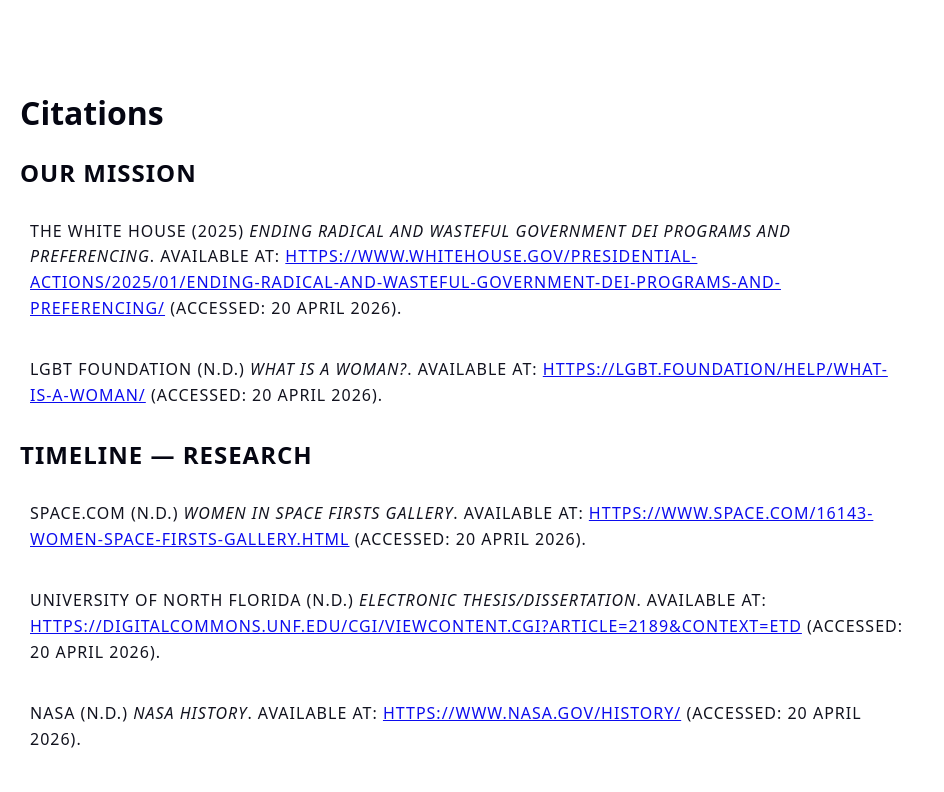
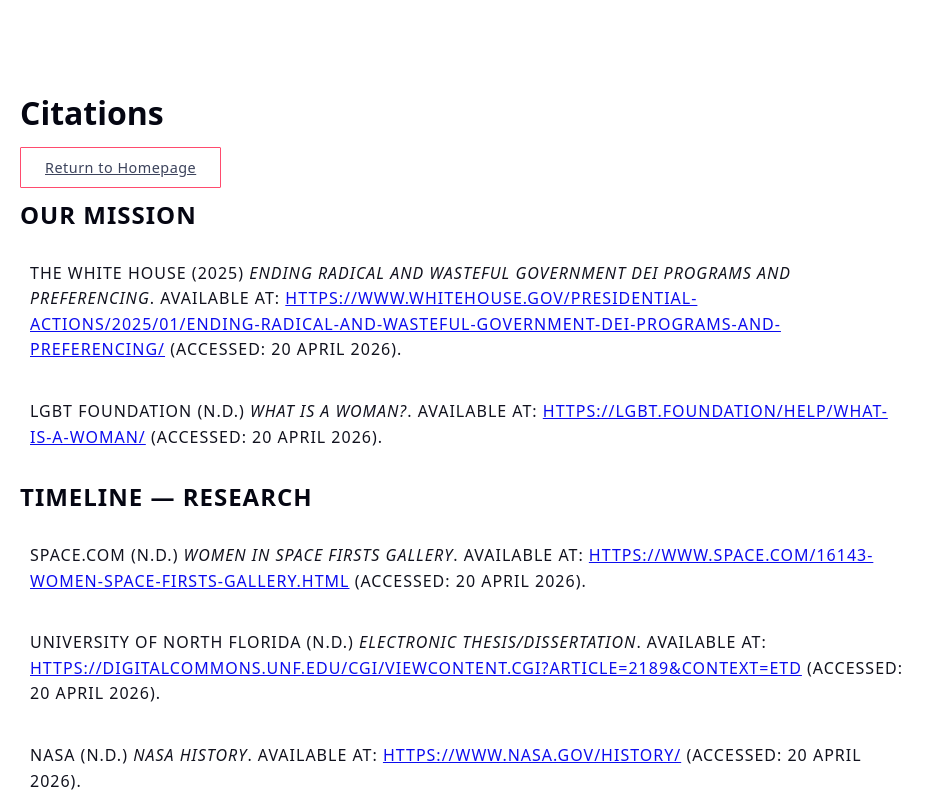
Before and after one commit to sydmtse/women-in-space, a React (Vite) app: page /citations in a window 1280 px wide. Shown: the top 792 px of the page, without its empty margins (0-944 px from the left). Built offline with nearby package versions, Linux system fonts and the light colour scheme.

Commit message:
Added navigation back to Homepage

```diff
--- a/src/pages/Citationspage.jsx
+++ b/src/pages/Citationspage.jsx
@@ -357,8 +357,13 @@
 
 export default function CitationsPage() {
   return (
+
     <div className="citationsPage">
       <h1>Citations</h1>
+
+     <a href="https://women-in-space.vercel.app/" className="cite-pill">
+        Return to Homepage
+      </a>
 
       {Object.entries(references).map(([section, sources]) => (
         <div key={section} className="citation-section">
--- a/src/sections/footer.jsx
+++ b/src/sections/footer.jsx
@@ -48,8 +48,8 @@
         {/* Contact */}
         <div>
           <h4>Contact</h4>
-          <a href="mailto:your@email.com" className="linkUnderline">
-            your@email.com
+          <a href="mailto:sydneytse7@gmail.com" className="linkUnderline">
+            sydneytse7@gmail.com
           </a>
         </div>
 
--- a/src/styles.css
+++ b/src/styles.css
@@ -891,3 +891,30 @@
 opacity: 0.95;
 text-align: left;
 }
+
+.cite-pill {
+  padding: 10px 24px;
+  border: none;
+  background: transparent;
+
+  color: #3c435c;
+  font-size: 0.9rem;
+  letter-spacing: 0.5px;
+  border: 0.9px solid #ff4b6e;
+
+  cursor: pointer;
+  transition: all 0.3s ease;
+
+  border-radius: 1px;
+}
+
+.cite-pill:hover {
+  background: #202431;
+  color: #c6ced4;
+}
+
+.cite-pill.active {
+ background: #c6ced4;
+  color: #202431;
+
+}
```
